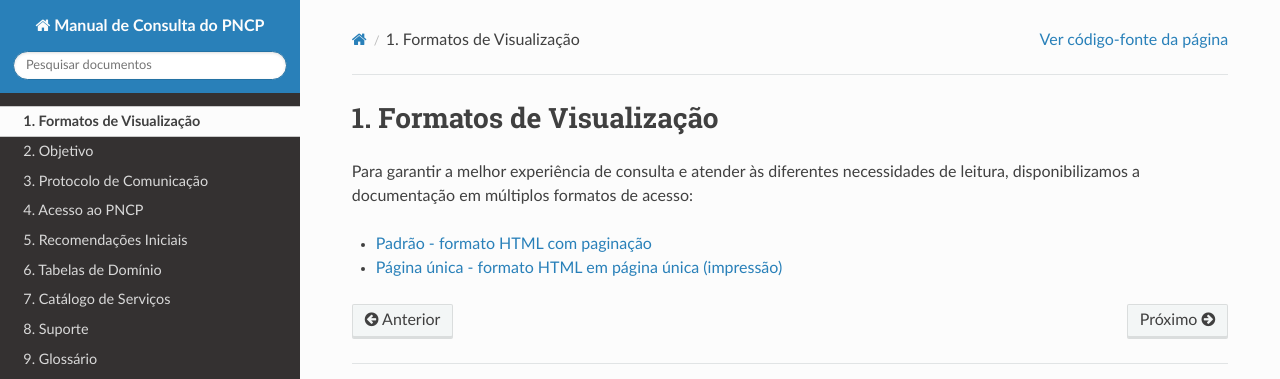
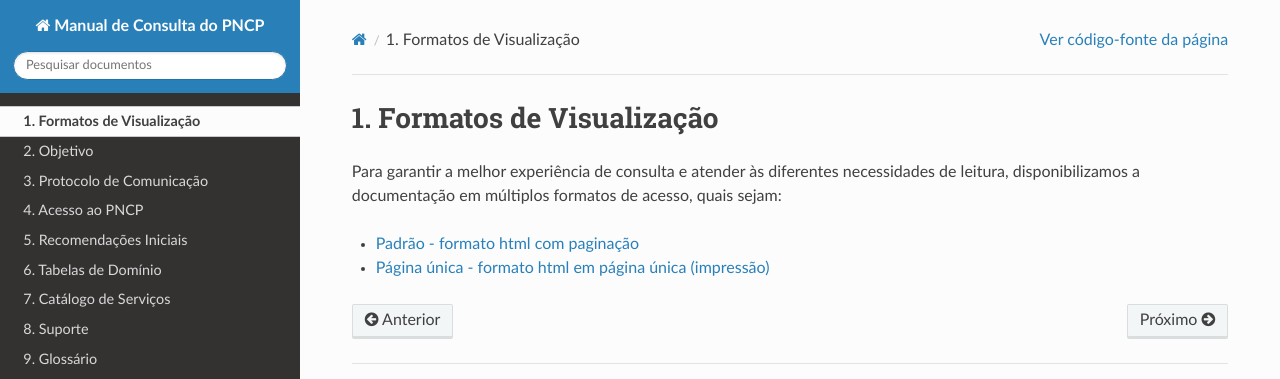
Before and after one commit to sofiaestrelab/Manual-de-Consulta-do-PNCP, a Sphinx documentation site: the page built from docs/source/formatos_de_visualizacao.rst, in a window 1280 px wide. Shown: the top 379 px of the page. Built offline with Sphinx 7.4.7 and the Read the Docs theme 3.1.0, drawn with Linux system fonts in a browser that asks for light colours.

Commit message:
Update visualization formats section in documentation

```diff
--- a/docs/source/formatos_de_visualizacao.rst
+++ b/docs/source/formatos_de_visualizacao.rst
@@ -1,8 +1,7 @@
 Formatos de Visualização
 ========================
 
-Para garantir a melhor experiência de consulta e atender às diferentes necessidades
-de leitura, disponibilizamos a documentação em múltiplos formatos de acesso:
+Para garantir a melhor experiência de consulta e atender às diferentes necessidades de leitura, disponibilizamos a documentação em múltiplos formatos de acesso, quais sejam:
 
-* `Padrão - formato HTML com paginação <../>`_
-* `Página única - formato HTML em página única (impressão) <singlehtml/index.html>`_
+* `Padrão - formato html com paginação <../../../../pt-br/latest/>`_
+* `Página única - formato html em página única (impressão) <../../../../pt-br/latest/singlehtml/>`_
```
